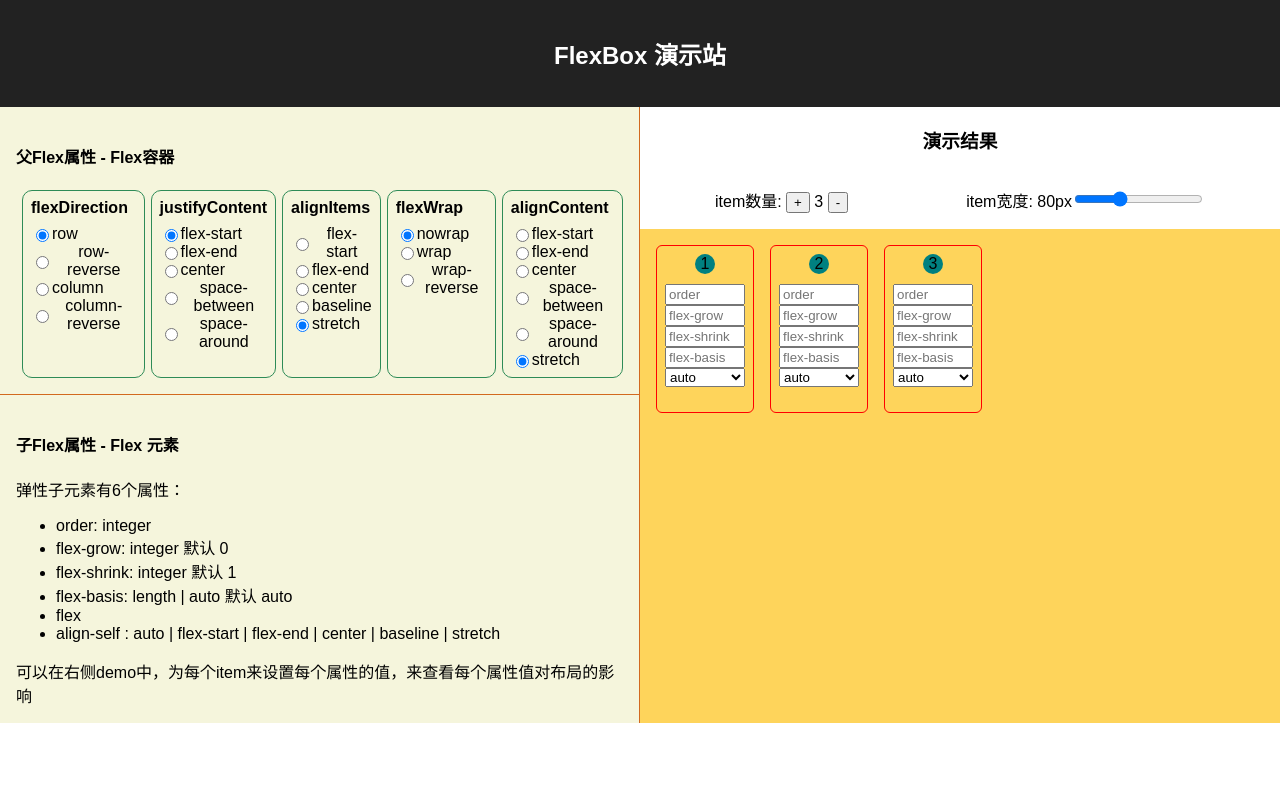
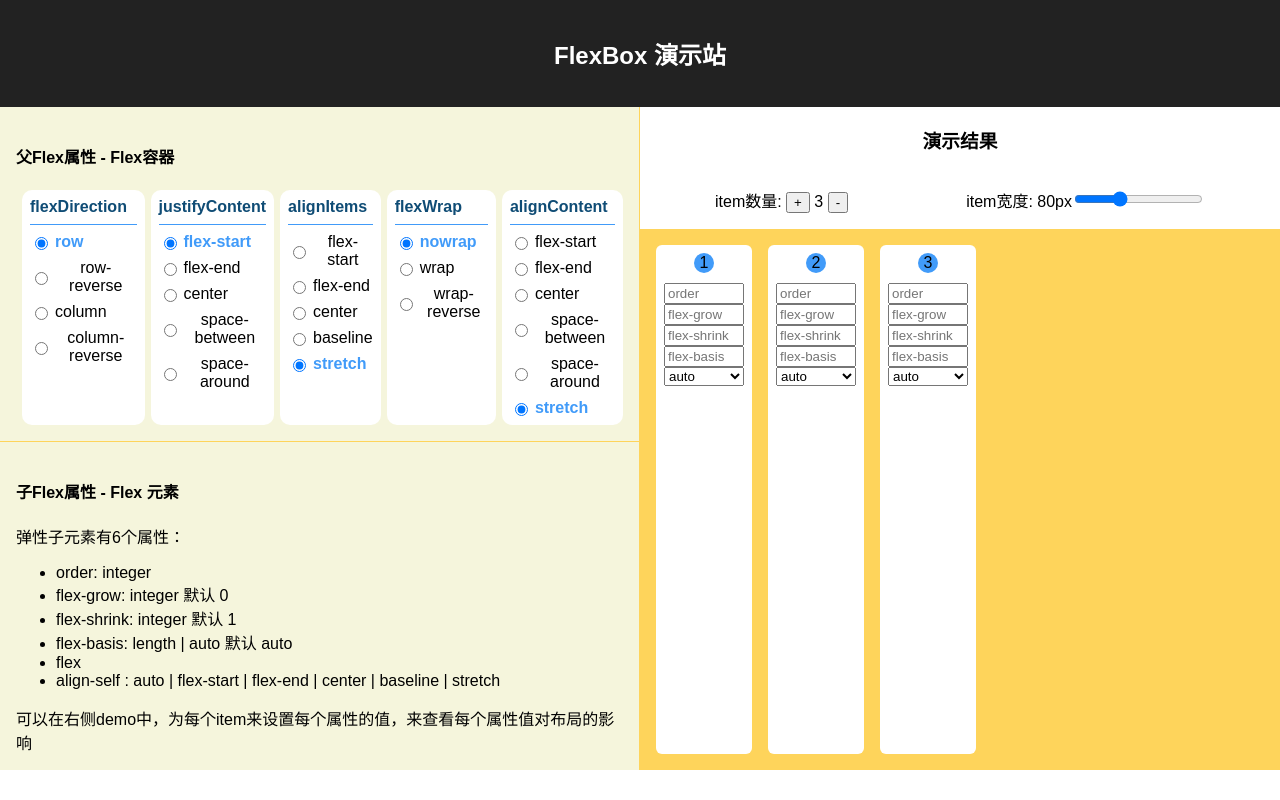
Before and after one commit to springHyc/FlexBoxDemoStation, a React (Create React App) app: page / in a window 1280 px wide. Built offline with nearby package versions, Linux system fonts and the light colour scheme.

Commit message:
chore: 优化样式

```diff
--- a/src/FlexBoxContainer.css
+++ b/src/FlexBoxContainer.css
@@ -2,6 +2,7 @@
   background-color: beige;
   display: flex;
   flex: 1;
+  width: 100%;
   flex-direction: row;
   justify-content: center;
 }
--- a/src/FlexBoxDemo.css
+++ b/src/FlexBoxDemo.css
@@ -22,9 +22,8 @@
   flex-direction: column;
   margin: 8px;
   padding: 8px;
-  height: 150px;
   border-radius: 6px;
-  border: 1px solid red;
+  background-color: white;
 }
 
 .FlexBoxDemo-item-num {
@@ -32,7 +31,7 @@
   height: 20px;
   border-radius: 10px;
   text-align: center;
-  background-color: teal;
+  background-color: #419bf9;
   line-height: 20px;
   align-self: center;
   margin-bottom: 10px;
--- a/src/FlexPropertiesContainer.css
+++ b/src/FlexPropertiesContainer.css
@@ -11,7 +11,7 @@
   border-left-width: 0;
   border-right-width: 1px;
   border-style: solid;
-  border-color: chocolate;
+  border-color: #fed45b;
   padding: 16px;
 }
 .ChildrenFlexProperties {
@@ -21,7 +21,7 @@
   border-left-width: 0;
   border-right-width: 1px;
   border-style: solid;
-  border-color: chocolate;
+  border-color: #fed45b;
   padding: 16px;
 }
 .FlexPropertiesContainer-title {
@@ -37,7 +37,7 @@
   display: flex;
   flex-direction: column;
   padding: 8px;
-  border: 1px solid seagreen;
+  background-color: white;
   border-radius: 10px;
   margin-left: 6px;
 }
@@ -45,8 +45,15 @@
   text-align: left;
   padding-bottom: 8px;
   font-weight: 800;
+  border: 1px solid #419bf9;
+  border-top-width: 0;
+  border-left-width: 0;
+  border-right-width: 0;
+  color: #0f4c75;
 }
+
 .Property-item {
+  margin-top: 8px;
   display: flex;
   flex-direction: row;
 }
@@ -54,3 +61,12 @@
 .ChildrenFlexProperties-properties {
   text-align: left;
 }
+
+input + label {
+  margin-left: 4px;
+}
+
+input:checked + label {
+  color: #419bf9;
+  font-weight: 800;
+}
```
